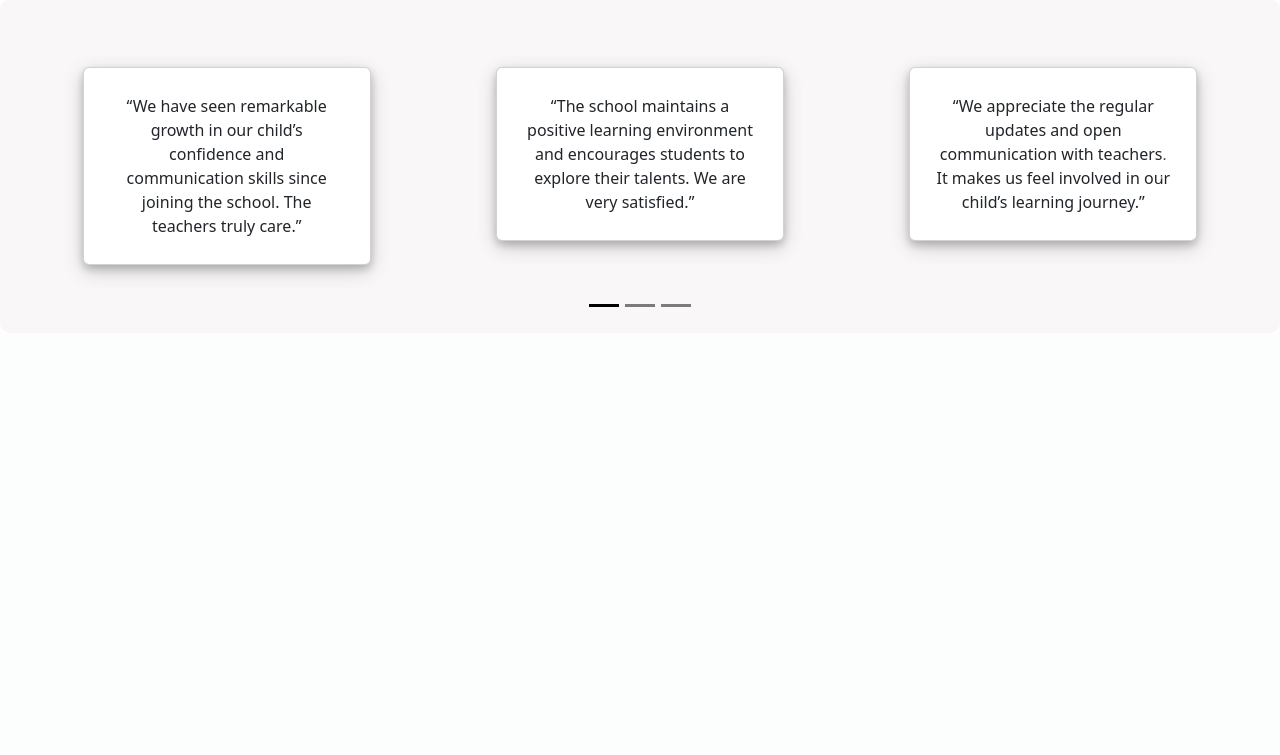
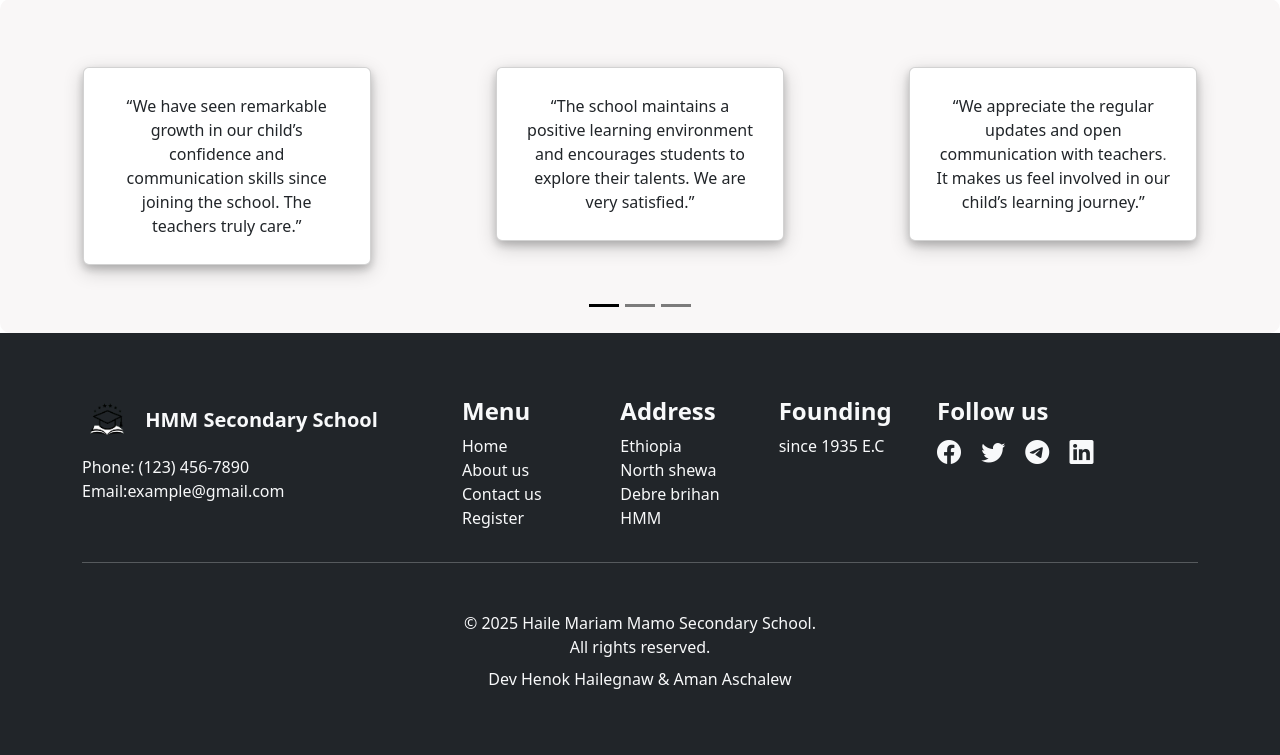
Before and after one commit to henok03/School-project-1, a PHP site: page / in a window 1280 px wide. Shown: the part 1786-2541 px from the top of the page. Before the commit the page ends 2093 px from the top, so only its background shows below. Run offline with PHP 8.4, Linux system fonts and the light colour scheme.

Commit message:
i edit the about us page

```diff
--- a/index.html
+++ b/index.html
@@ -6,6 +6,7 @@
     <title>Home</title>
     <link href="https://cdn.jsdelivr.net/npm/bootstrap@5.3.8/dist/css/bootstrap.min.css" rel="stylesheet" integrity="sha384-sRIl4kxILFvY47J16cr9ZwB07vP4J8+LH7qKQnuqkuIAvNWLzeN8tE5YBujZqJLB" crossorigin="anonymous">
     <link rel="stylesheet" href="style.css">
+    <link rel="stylesheet" href="https://cdn.jsdelivr.net/npm/bootstrap-icons@1.13.1/font/bootstrap-icons.min.css">
     <link rel="stylesheet" href="https://unpkg.com/aos@2.3.4/dist/aos.css" />
 </head>
 <body>
@@ -248,7 +249,67 @@ and prepare for a bright and successful future.</p>
   </button>
  </div>
 </div>
+   <footer class="bg-dark text-light py-5"  data-aos="fade-up">
+    <div class="container " data-aos="fade-up">
+ <div class="row">
+ <div class="col-6 col-lg-4">
 
+  <h5 class="pt-3 fw-bold"><img src="logo.png" alt="School Logo" class="me-2" style="width: 50px; height: 50px;">  HMM Secondary School </h5>
+
+     Phone: (123) 456-7890<br>
+     Email:example@gmail.com
+ </div>
+
+ <div class="col">
+  <h4 class="pt-3 fw-bold">Menu</h4>
+<ul class="list-unstyled">
+    <li><a href="index.html" class="text-decoration-none text-light  ">Home</a></li>
+    <li><a href="index2.html" class="text-decoration-none text-light  ">About us</a></li>
+    <li><a href="#" class="text-decoration-none text-light  ">Contact us</a></li>
+    <li><a href="#" class="text-decoration-none text-light ">Register</a></li>
+
+</ul></div>
+  <div class="col">
+    <h4 class="pt-3 fw-bold">Address</h4>
+    <ul class="list-unstyled">
+      <p >Ethiopia <br>
+        North shewa <br>
+         Debre brihan <br>
+          HMM
+      </p>
+    </ul>
+</div>
+   <div class="col">
+    <h4 class="pt-3 fw-bold">Founding </h4>
+    <ul class="list-unstyled">
+      <li>since 1935 E.C</li>
+
+    </ul>
+     </div>
+    <div class="col-6 col-lg-3 ">
+      <h4 class="pt-3 fw-bold">Follow us</h4>
+      <a href="#" class="text-decoration-none text-light  me-3 social-media"><i class="bi bi-facebook fs-4"></i></a>
+      <a href="#" class="text-decoration-none text-light  me-3 social-media"><i class="bi bi-twitter fs-4"></i></a>
+      <a href="#" class="text-decoration-none text-light  me-3 social-media"><i class="bi bi-telegram fs-4"></i></a>
+      <a href="#" class="text-decoration-none text-light  social-media"><i class="bi bi-linkedin fs-4"></i></a>
+    </div>
+
+    </div>
+ <hr>
+  <div class=" d-flex justify-content-center mt-5">
+    <p class="mb-0  text-center" >&copy; 2025 Haile Mariam Mamo Secondary School. <br> All rights reserved.
+    </p>
+
+
+    </div>
+    <div class="d-flex justify-content-center mt-2">
+<p> Dev Henok Hailegnaw  & Aman Aschalew</p>
+    </div>
+    </div>
+
+
+
+   </footer>
 
   <script src="https://cdn.jsdelivr.net/npm/bootstrap@5.3.8/dist/js/bootstrap.bundle.min.js" integrity="sha384-FKyoEForCGlyvwx9Hj09JcYn3nv7wiPVlz7YYwJrWVcXK/BmnVDxM+D2scQbITxI" crossorigin="anonymous">
 
--- a/style.css
+++ b/style.css
@@ -62,4 +62,11 @@ padding: 10px;
 }
 .card{
   box-shadow: 0 4px 8px 0 rgba(0, 0, 0, 0.2), 0 6px 20px 0 rgba(0, 0, 0, 0.19);
+
 }
+
+.social-media :hover {
+  color: #0066ff; /* Change to your desired hover color */
+  transform: scale(1.1); /* Slightly enlarge the icon */
+  transition: transform 0.3s, color 0.3s; /* Smooth transition */
+}
```
Also changed, not shown: style2.css (+17 -9 lines).
